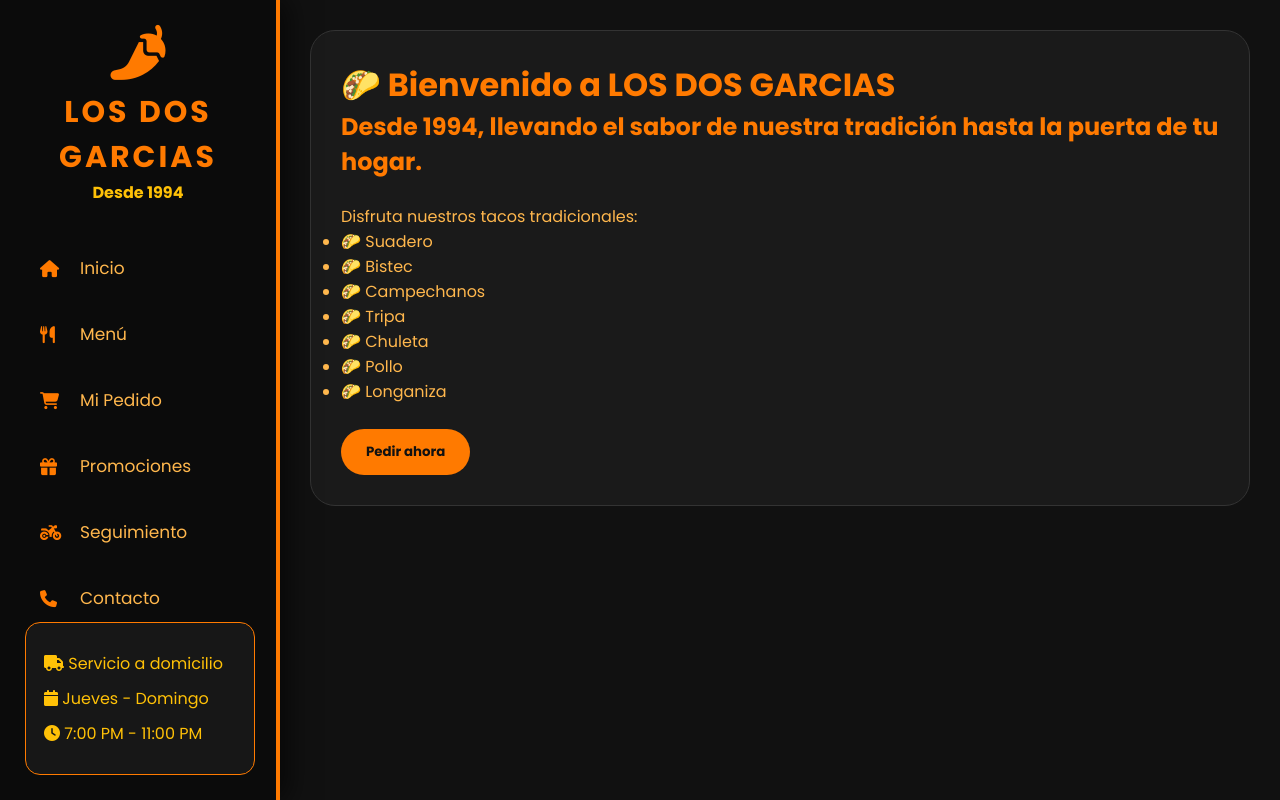
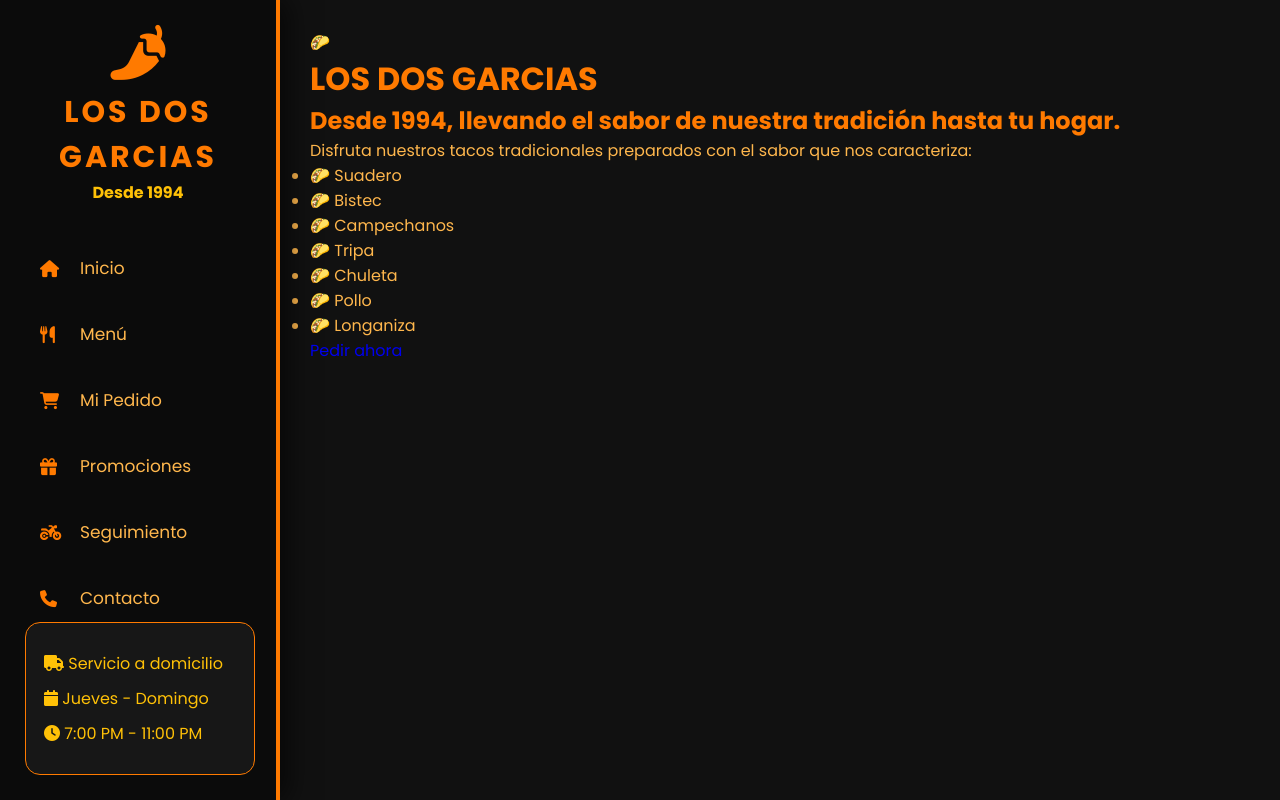
Before and after one commit to emiliogarcianmms-ship-it/los-dos-garcias, a Flask app: page / in a window 1280 px wide. Run offline with Flask 3, Linux system fonts and the light colour scheme; some libraries are stand-ins or nearby versions.

Commit message:
Update index.html

```diff
--- a/templates/index.html
+++ b/templates/index.html
@@ -2,57 +2,117 @@
 
 {% block contenido %}
 
-<div class="card inicio-card">
+
+<div class="inicio-container">
+
+
+
+    <div class="inicio-card">
+
+
+
+        <div class="inicio-icono">
+
+            🌮
+
+        </div>
+
+
+
 
         <h1 class="titulo-inicio">
-        🌮 Bienvenido a LOS DOS GARCIAS
+
+            LOS DOS GARCIAS
+
         </h1>
 
 
+
         <h2 class="frase-inicio">
-        Desde 1994, llevando el sabor de nuestra tradición hasta la puerta de tu hogar.
+
+            Desde 1994, llevando el sabor de nuestra tradición hasta tu hogar.
+
         </h2>
 
 
-    <br>
 
 
-    <p>
-        Disfruta nuestros tacos tradicionales:
+
+        <div class="separador"></div>
+
+
+
+
+        <p class="texto-inicio">
+
+            Disfruta nuestros tacos tradicionales preparados con el sabor que nos caracteriza:
+
         </p>
+
+
+
 
 
         <ul class="lista-tacos">
 
-        <li>🌮 Suadero</li>
 
-        <li>🌮 Bistec</li>
+            <li>
+                🌮 Suadero
+            </li>
 
-        <li>🌮 Campechanos</li>
 
-        <li>🌮 Tripa</li>
+            <li>
+                🌮 Bistec
+            </li>
 
-        <li>🌮 Chuleta</li>
 
-        <li>🌮 Pollo</li>
+            <li>
+                🌮 Campechanos
+            </li>
 
-        <li>🌮 Longaniza</li>
+
+            <li>
+                🌮 Tripa
+            </li>
+
+
+            <li>
+                🌮 Chuleta
+            </li>
+
+
+            <li>
+                🌮 Pollo
+            </li>
+
+
+            <li>
+                🌮 Longaniza
+            </li>
+
 
         </ul>
 
 
-    <br>
 
 
-    <a href="/menu">
 
-        <button>
+        <a href="/menu" class="btn-inicio">
+
             Pedir ahora
-        </button>
 
         </a>
 
 
+
+
     </div>
 
+
+
+
+</div>
+
+
+
 {% endblock %}
```
Lines whose indentation alone changed are shown as unchanged.
